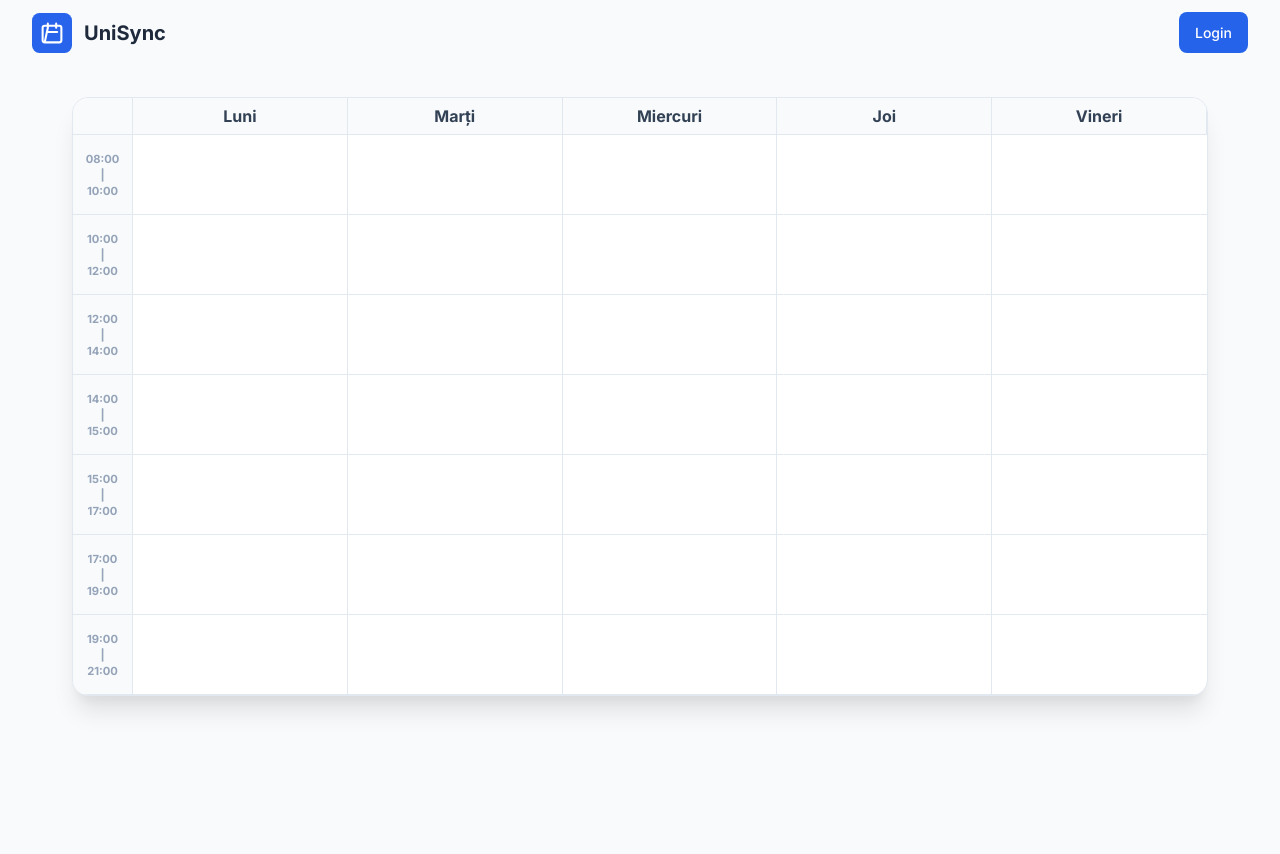
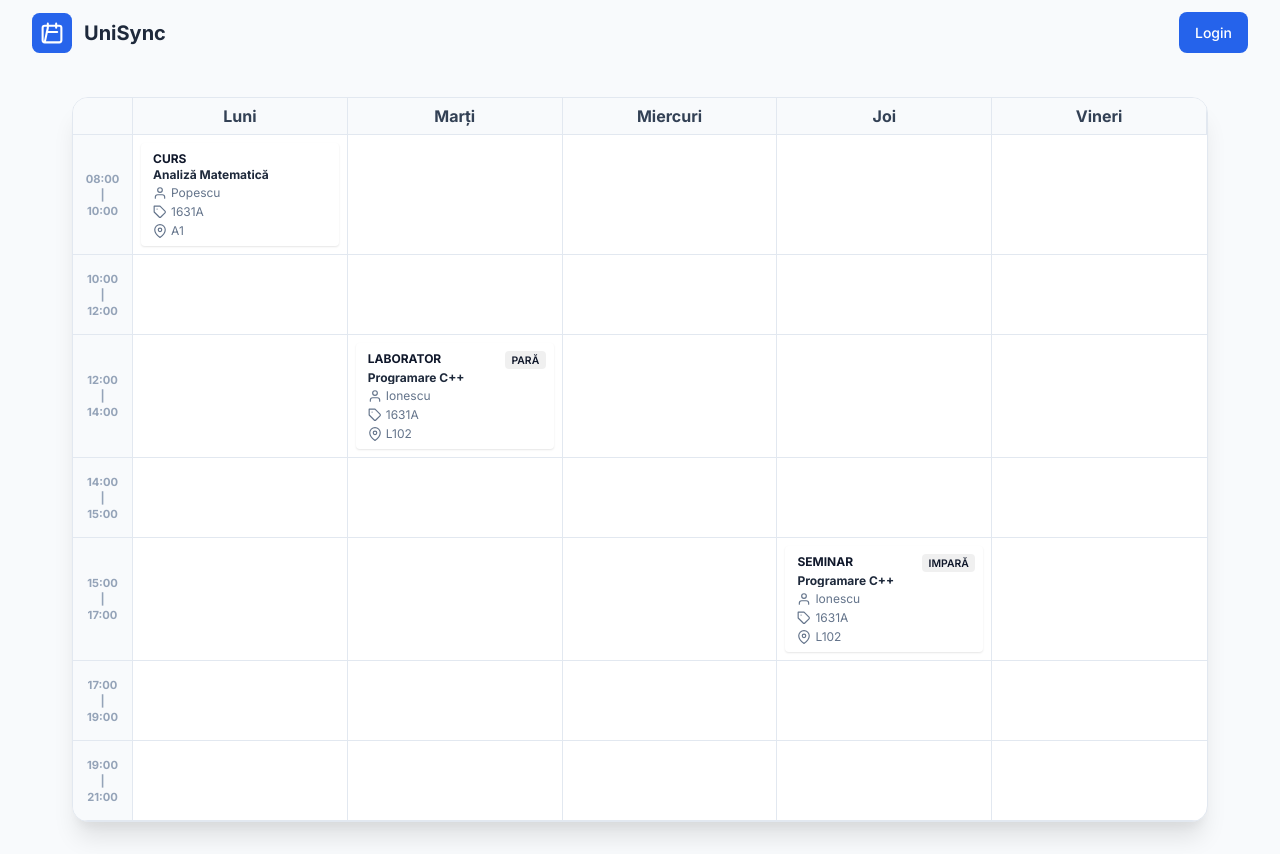
Before and after one commit to ISTEAMX/IS-Frontend, a React (Vite) app: page / in a window 1280 px wide. Before the commit the page ends 800 px from the top, so only its background shows below. Built offline with nearby package versions, Linux system fonts and the light colour scheme.

Commit message:
IST-58: Render schedule data (#11)

```diff
--- /dev/null
+++ b/src/components/timetable/ActivityCard.module.css
@@ -0,0 +1,66 @@
+.card {
+  width: 100%;
+  height: 100%;
+  padding: var(--space-2);
+  border-radius: var(--radius-sm);
+  box-shadow: 0 1px 2px 0 rgba(0, 0, 0, 0.1);
+  border-left: 4px solid transparent;
+  display: flex;
+  flex-direction: column;
+}
+
+.cardHeader {
+  display: flex;
+  justify-content: space-between;
+  align-items: flex-start;
+  margin-bottom: 2px;
+}
+
+.frequencyBadge {
+  font-size: 0.65rem;
+  font-weight: var(--font-semibold);
+  text-transform: uppercase;
+  padding: 0.15rem 0.4rem;
+  border-radius: var(--radius-sm);
+  background-color: #0000000f;
+}
+
+.typeLabel {
+  font-size: var(--text-xs);
+  font-weight: var(--font-bold);
+  text-transform: uppercase;
+}
+
+.eventName {
+  font-size: var(--text-xs);
+  line-height: 1.1;
+  font-weight: var(--font-bold);
+  color: var(--text-title);
+  margin-bottom: var(--space-1);
+
+  display: -webkit-box;
+  -webkit-line-clamp: 2;
+  line-clamp: 2;
+  -webkit-box-orient: vertical;
+  overflow: hidden;
+  text-overflow: ellipsis;
+}
+
+.detailsRow {
+  font-size: var(--text-xs);
+  color: var(--text-muted);
+  display: flex;
+  align-items: center;
+  gap: var(--space-1);
+  margin-bottom: var(--space-1);
+}
+
+.detailsRow:last-child {
+  margin-bottom: 0;
+}
+
+.icon {
+  width: 0.875rem;
+  height: 0.875rem;
+  flex-shrink: 0;
+}
--- /dev/null
+++ b/src/components/timetable/ActivityCard.tsx
@@ -0,0 +1,43 @@
+import type { ScheduleEvent } from "@/types/ScheduleEvent.types";
+import styles from "./ActivityCard.module.css";
+import { FiMapPin, FiTag, FiUser } from "react-icons/fi";
+
+interface ActivityCardProps {
+  event: ScheduleEvent;
+}
+
+const ActivityCard = ({ event }: ActivityCardProps) => {
+  return (
+    <div className={styles.card}>
+      <div className={styles.cardHeader}>
+        <div className={styles.typeLabel}>{event.type}</div>
+        {event.frequency !== "săptămânal" && (
+          <div className={styles.frequencyBadge}>
+            {event.frequency === "pară" ? "Pară" : "Impară"}
+          </div>
+        )}
+      </div>
+
+      <div className={styles.eventName} title={event.name}>
+        {event.name}
+      </div>
+
+      <div className={styles.detailsRow}>
+        <FiUser className={styles.icon} />
+        <span>{event.teacher}</span>
+      </div>
+
+      <div className={styles.detailsRow}>
+        <FiTag className={styles.icon} />
+        <span>{event.group}</span>
+      </div>
+
+      <div className={styles.detailsRow}>
+        <FiMapPin className={styles.icon} />
+        <span>{event.room}</span>
+      </div>
+    </div>
+  );
+};
+
+export default ActivityCard;
--- a/src/components/timetable/Timetable.tsx
+++ b/src/components/timetable/Timetable.tsx
@@ -2,6 +2,7 @@ import React from "react";
 import type { ScheduleEvent } from "@/types/ScheduleEvent.types";
 import { DAYS, TIME_SLOTS } from "@/constants/timetable.constants";
 import styles from "./Timetable.module.css";
+import ActivityCard from "./ActivityCard";
 
 interface TimetableProps {
   events?: ScheduleEvent[];
@@ -33,7 +34,7 @@ const Timetable = ({ events = [] }: TimetableProps) => {
 
               return (
                 <div key={`${day}-${time}`} className={styles.gridCell}>
-                  {currentEvent ? "EVENT" : null}
+                  {currentEvent ? <ActivityCard event={currentEvent} /> : null}
                 </div>
               );
             })}
--- a/src/pages/home/Home.tsx
+++ b/src/pages/home/Home.tsx
@@ -1,9 +1,47 @@
 import Timetable from "@/components/timetable/Timetable";
+import type { ScheduleEvent } from "@/types/ScheduleEvent.types";
+
+// Placeholder events
+const MOCK_EVENTS: ScheduleEvent[] = [
+  {
+    id: "1",
+    name: "Analiză Matematică",
+    type: "Curs",
+    teacher: "Popescu",
+    group: "1631A",
+    room: "A1",
+    day: "Luni",
+    timeSlot: "08:00 - 10:00",
+    frequency: "săptămânal",
+  },
+  {
+    id: "2",
+    name: "Programare C++",
+    type: "Laborator",
+    teacher: "Ionescu",
+    group: "1631A",
+    room: "L102",
+    day: "Marți",
+    timeSlot: "12:00 - 14:00",
+    frequency: "pară",
+  },
+  {
+    id: "2",
+    name: "Programare C++",
+    type: "Seminar",
+    teacher: "Ionescu",
+    group: "1631A",
+    room: "L102",
+    day: "Joi",
+    timeSlot: "15:00 - 17:00",
+    frequency: "impară",
+  },
+];
 
 const Home = () => {
   return (
     <>
-      <Timetable />
+      <Timetable events={MOCK_EVENTS} />
     </>
   );
 };
```
